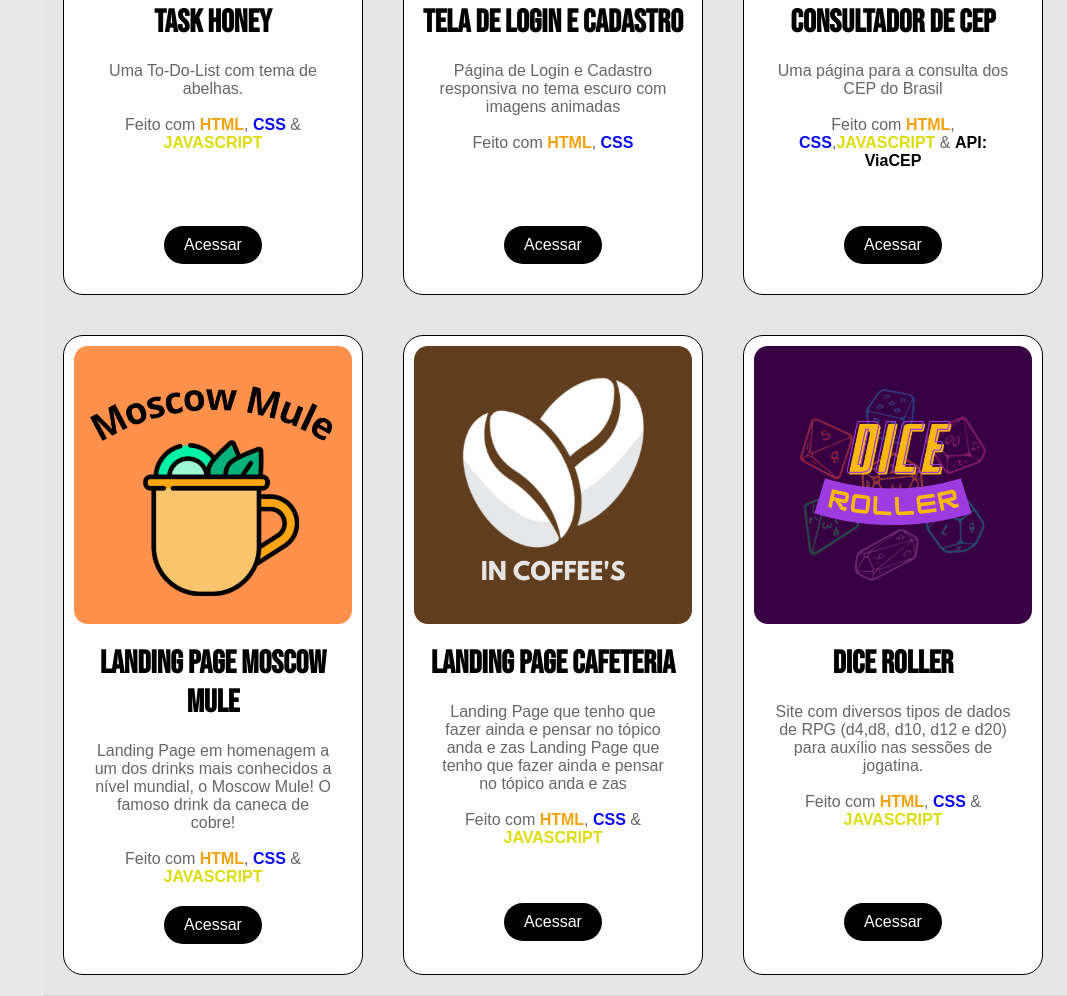
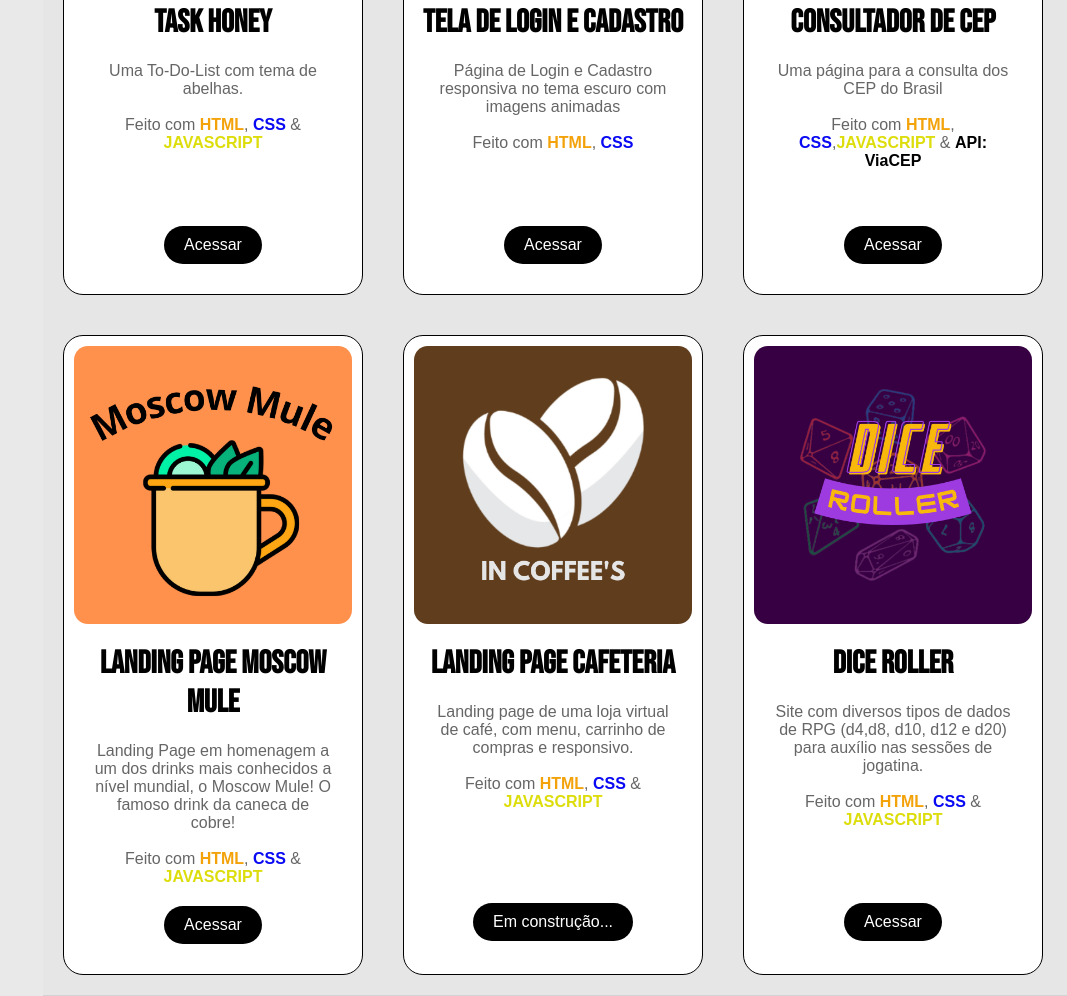
Before and after one commit to otavioaldrighi/Portfolio-Otavio-Aldrighi, a plain HTML site: page index.html in a window 1280 px wide. Shown: the part 3366-4362 px from the top of the page, without its empty margins (213-1280 px from the left). Drawn offline with Linux system fonts and the light colour scheme; a web font is replaced by a local one.

Commit message:
Update index.html

```diff
--- a/index.html
+++ b/index.html
@@ -323,7 +323,7 @@
                     </div>
                 </div>
 
-                <!-- LANDING PAGE 2-->
+                <!-- LANDING PAGE CAFETERIA-->
 
                 <div class="card">
                     <div class="img">
@@ -334,14 +334,14 @@
                     </div>
                     <div class="content">
                         <p>
-                            Landing Page que tenho que fazer ainda e pensar no tópico anda e zas
-                            Landing Page que tenho que fazer ainda e pensar no tópico anda e zas
+                            Landing page de uma loja virtual de café, com menu, carrinho de compras
+                            e responsivo.
                             <br><br>
                             Feito com <span id="orange">HTML</span>, <span id="blue">CSS</span> & <span
                                 id="yellow">JAVASCRIPT</span>
                         </p>
-                        <br><br>
-                        <a href="#">Acessar</a>
+                        <br><br><br><br>
+                        <a href="#">Em construção...</a>
                     </div>
                 </div>
 
```
